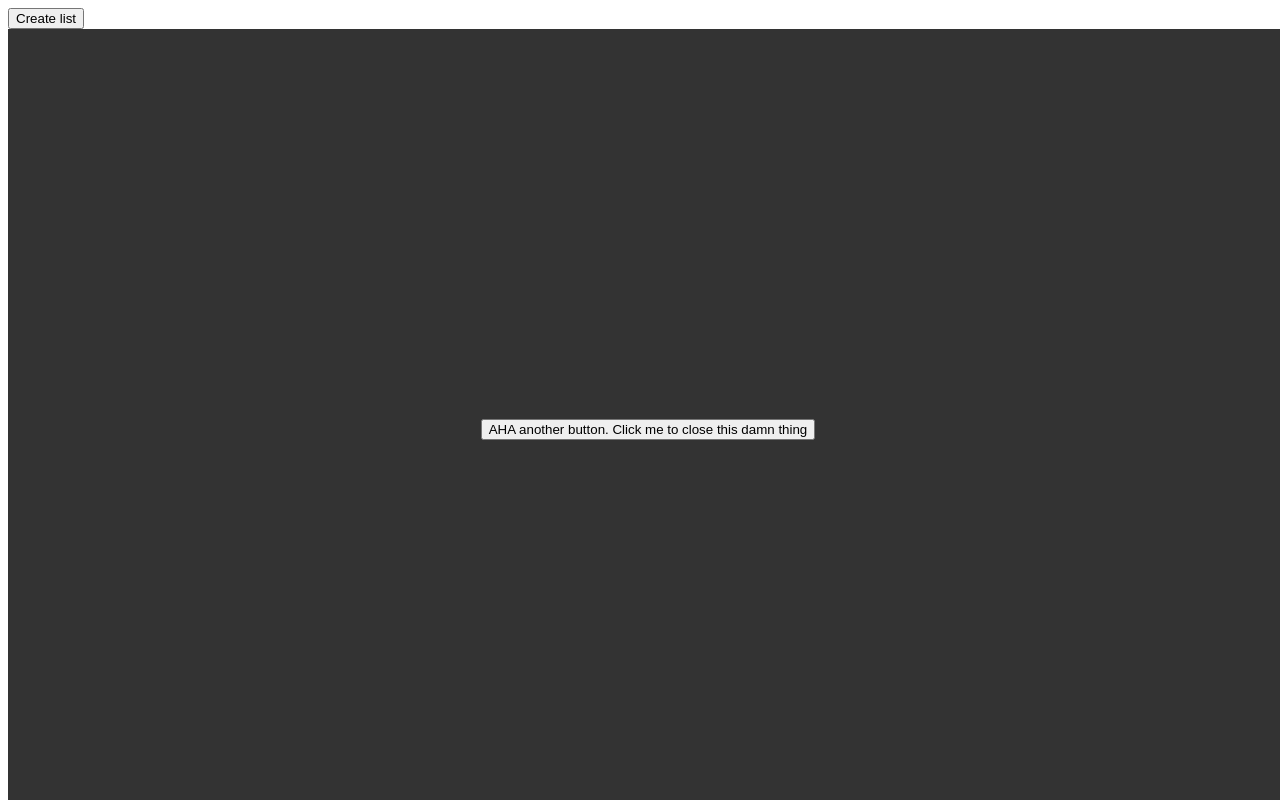
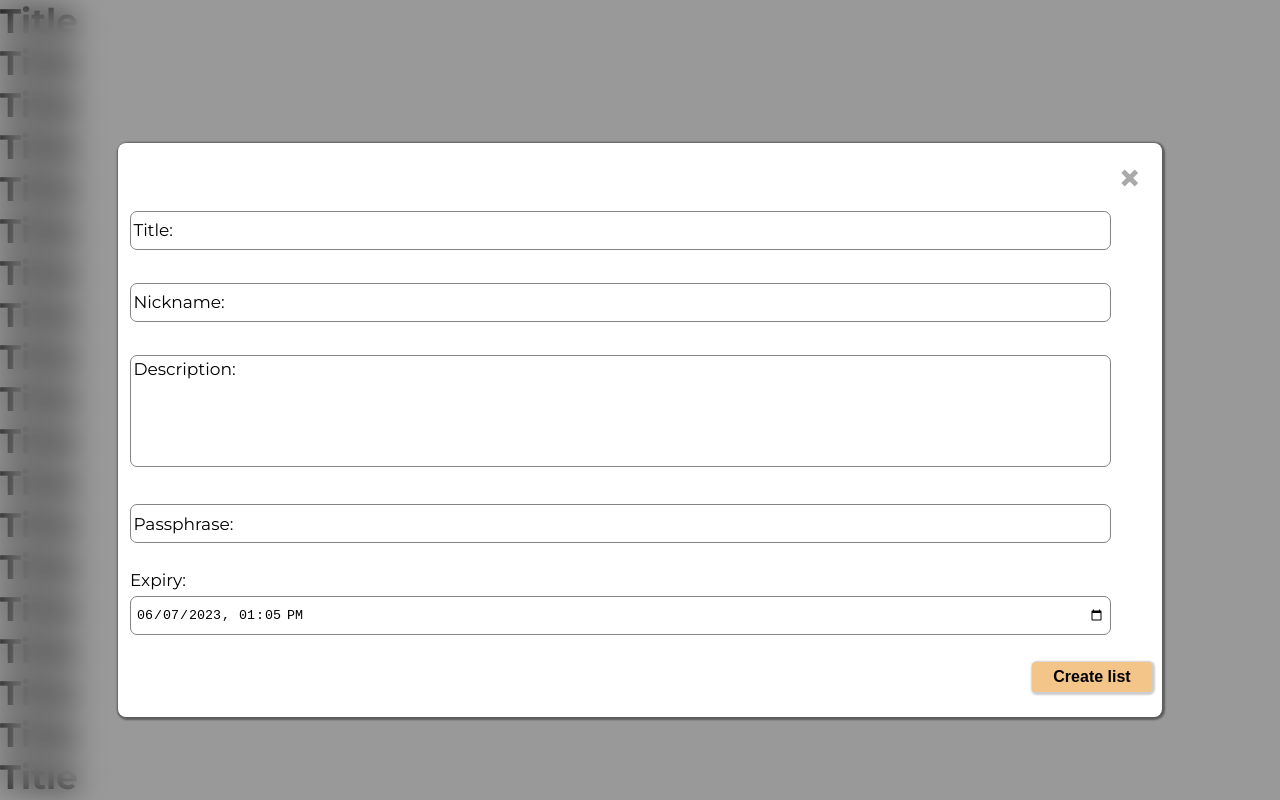
Before and after one commit to amieldelatorre/superlist, a React (Vite) app in the folder frontend/: page / in a window 1280 px wide. Both pictures are taken after a click on the button "Create list". Built offline with nearby package versions, Linux system fonts and the light colour scheme; no server answers.

Commit message:
Working modal without backend integration

```diff
--- a/frontend/src/App.tsx
+++ b/frontend/src/App.tsx
@@ -4,11 +4,17 @@ import { Home } from "./pages/Home"
 import { NotFound } from "./pages/NotFound"
 
 function App() {
+  fetch("http://localhost:8080/health")
+  .then(res => res.text())
+  .then(console.log)
+
   return (
-    <Routes>
-      <Route path="/" element={<Home />} />
-      <Route path="*" element={<NotFound />} />
-    </Routes>
+    <div className="main-wrapper">
+      <Routes>
+        <Route path="/" element={<Home />} />
+        <Route path="*" element={<NotFound />} />
+      </Routes>
+    </div>
   )
 }
 
--- a/frontend/src/components/CreateListModal.tsx
+++ b/frontend/src/components/CreateListModal.tsx
@@ -1,21 +1,104 @@
-import { FC } from "react";
+import { FC, ChangeEvent, useState, useEffect, useCallback } from "react";
 import '../css/main.css';
 
 interface CreateListModalProps {
   showModal: boolean;
-  toggleModal(): void;
+  toggleShowModal(): void;
 }
 
+type FormData = {
+  createdBy: string;
+  title: string;
+  description: string;
+  passphrase: string;
+  expiry: Date;
+};
 
-export const CreateListModal: FC<CreateListModalProps> = ({showModal, toggleModal}: CreateListModalProps) => {
+export const CreateListModal: FC<CreateListModalProps> = ({showModal, toggleShowModal}: CreateListModalProps) => {
+  const [formData, setFormData] = useState<FormData>({createdBy: "", title: "", description: "", passphrase: "", expiry: new Date(Date.now() + (3600 * 1000 * 24))});
+
+  const handleEscKey = useCallback((e: KeyboardEvent) => {
+    if (e.key === "Escape") {
+      toggleShowModal();
+    }
+  }, [toggleShowModal]);
+
+  useEffect(() => {
+    document.addEventListener('keyup', handleEscKey, false);
+  });
+
+  const createListFormSubmit = (e: React.FormEvent) => {
+    console.log(formData);
+    e.preventDefault()
+    toggleShowModal();
+  };
+
+  const handleInputChange = (e: ChangeEvent<HTMLInputElement>) => {
+    handleFormChange(e.currentTarget.id, e.currentTarget.value);
+  };
+
+  const handleTextareaChange = (e: ChangeEvent<HTMLTextAreaElement>) => {
+    handleFormChange(e.currentTarget.id, e.currentTarget.value);
+  };
+
+  const handleFormChange = (name: string, value: any) => {
+    if (name == "expiry") {
+      value = new Date(value);
+    }
+    else {
+      value = value;
+    }
+    setFormData({...formData, [name]: value});
+  };
+
+  const dateToDateTimeLocalString = (date: Date): string => {
+    const year = date.getFullYear().toString();
+    const month = date.getMonth() < 10 ? `0${date.getMonth()}`: date.getMonth();
+    const day = date.getDate() < 10 ? `0${date.getDate()}`: date.getDate();
+
+
+    return [year, month, day].join('-') + "T" + date.toTimeString().slice(0, 5);
+  }
 
   return (
     <>
       {
         showModal ? (
-          <div className="base-modal">
-            <div className="create-list-modal-content">
-              <button onClick={() => toggleModal()}>AHA another button. Click me to close this damn thing</button>
+          <div id="create-list-base-modal" className="base-modal" onClick={toggleShowModal}>
+            <div className="create-list-modal-content" onClick={e => {e.stopPropagation();}}>
+              <div>
+                <span className="close-button" onClick={toggleShowModal}>&times;</span>
+              </div>
+              <form onSubmit={createListFormSubmit}>
+                <div className="form-field text-field-wrap">
+                  <input type="text" id="title" value={formData.title} onChange={handleInputChange} required/>
+                  <label htmlFor="title">Title:</label>
+                </div>
+
+                <div className="form-field text-field-wrap">
+                  <input type="text" id="createdBy" value={formData.createdBy} onChange={handleInputChange} required/>
+                  <label htmlFor="createdBy">Nickname:</label>
+                </div>
+
+                <div className="form-field textarea-field-wrap">
+                  <textarea id="description"value={formData.description} onChange={handleTextareaChange} required/>
+                  <label htmlFor="description">Description:</label>
+                </div>
+
+                <div className="form-field text-field-wrap">
+                  <input type="password" id="passphrase" value={formData.passphrase} onChange={handleInputChange} required/>
+                  <label htmlFor="passphrase">Passphrase:</label>
+                </div>
+
+                <div className="form-field datetime-local-field-wrap">
+                  <label htmlFor="expiry">Expiry:</label>
+                  <input type="datetime-local" id="expiry" value={dateToDateTimeLocalString(formData.expiry)} onChange={handleInputChange} required/>
+                </div>
+
+                <div className="create-list-form-submit-button-wrapper">
+                  <button className="create-list-form-submit-button" type="submit">Create list</button>
+                </div>
+              </form>
             </div>
           </div>
         ): null
--- /dev/null
+++ b/frontend/src/css/default.css
@@ -0,0 +1,53 @@
+@import url('https://fonts.googleapis.com/css2?family=Montserrat:wght@400;500;700&display=swap');
+
+*, .root {
+  margin: 0;
+  padding: 0;
+}
+
+body {
+  font-family: 'Montserrat', sans-serif;
+  font-size: 17px;
+}
+
+button:hover {
+  cursor: pointer;
+}
+
+button {
+  padding: 3px 5px 3px 5px;
+  border-radius: 4px;
+  border: none;
+  box-shadow: 1px 1px 2px 2px rgba(0, 0, 0, .2);
+}
+
+.base-modal {
+  left: 0;
+  top: 0;
+  position: fixed;
+  width: 100%;
+  height: 100%;
+  background-color: rgba(0, 0, 0, .4);
+  backdrop-filter: blur(15px);
+  padding-top: 30px;
+  align-items: center;
+  align-content: center;
+  z-index: 1;
+  display: block;
+}
+
+form input, form textarea {
+  margin: 0.5em 0;
+  border: 1px solid #858383;
+  padding: 5px;
+  border-radius: 7px;
+}
+
+form input {
+  height: 2em;
+}
+
+form textarea {
+  height: 100px;
+  resize: none;
+}
--- a/frontend/src/css/main.css
+++ b/frontend/src/css/main.css
@@ -1,9 +1,115 @@
-.base-modal {
-  width: 100%;
-  height: 100%;
-  background: rgba(0, 0, 0, 0.8);
-  position: fixed;
+.create-list-button {
+  background-color: #f3c588;
+  width: 150px;
+  height: 50px;
+  font-size: medium;
+  font-weight: 800;
+}
+
+/* .main-wrapper {
+  height: 1000px;
+  text-align: center;
+} */
+
+.create-list-modal-content {
+  width: 80%;
+  margin: 30px auto 30px auto;
+  padding: 10px;
+  overflow: hidden;
+  text-align: initial;
   display: flex;
-  justify-content: center;
-  align-items: center;
+  flex-direction: column;
+  background-color: white;
+  border-radius: 8px;
+  margin: auto;
+  box-shadow: 1px 1px 2px 2px rgba(0, 0, 0, .4);
 }
+
+.close-button {
+  color: #aaaaaa;
+  text-align: end;
+  font-size: 40px;
+  font-weight: bold;
+  width: fit-content;
+  float: right;
+  cursor: pointer;
+  padding-right: 1%;
+}
+
+.form-field {
+  margin: 2px;
+}
+
+input:hover, textarea:hover, label:hover {
+  cursor: text;
+}
+
+form label {
+  height: 0px;
+}
+
+form input, form textarea {
+  width: 95%;
+}
+
+form input, form textarea, label {
+  transition: all 500ms cubic-bezier(1, -0.75, 1, 1);
+  touch-action: manipulation;
+}
+
+.form-field {
+  margin-bottom: 20px;
+}
+
+
+form .text-field-wrap label {
+  display: block;
+  transform-origin: left bottom;
+  transform: translate(0.2em, -2.1em);
+}
+
+form .textarea-field-wrap label {
+  display: block;
+  transform-origin: left bottom;
+  transform: translate(0.2em, -7em);
+}
+
+form .text-field-wrap input:focus {
+  border-color: #f3c588;
+  outline-width: 0;
+}
+
+form .text-field-wrap input:focus + label {
+  transform: translate(0.2em, -4em);
+}
+
+form .text-field-wrap input:valid + label {
+  transform: translate(0.2em, -4em);
+}
+
+form .textarea-field-wrap textarea:focus {
+  border-color: #f3c588;
+  outline-width: 0;
+}
+
+form .textarea-field-wrap textarea:focus + label {
+  transform: translate(0.2em, -8.5em);
+}
+
+form .textarea-field-wrap textarea:valid + label {
+  transform: translate(0.2em, -8.5em);
+}
+
+.create-list-form-submit-button {
+  background-color: #f3c588;
+  width: 120px;
+  height: 30px;
+  font-size: medium;
+  font-weight: 800;
+  margin-bottom: 15px;
+}
+
+.create-list-form-submit-button-wrapper {
+  display: flex;
+  justify-content: end;
+}
--- a/frontend/src/main.tsx
+++ b/frontend/src/main.tsx
@@ -2,6 +2,9 @@ import React from 'react'
 import ReactDOM from 'react-dom/client'
 import App from './App.tsx'
 import { BrowserRouter } from 'react-router-dom'
+import './css/default.css';
+import './css/main.css';
+
 
 ReactDOM.createRoot(document.getElementById('root') as HTMLElement).render(
   <React.StrictMode>
--- a/frontend/src/pages/Home.tsx
+++ b/frontend/src/pages/Home.tsx
@@ -3,16 +3,36 @@ import { CreateListModal } from "../components/CreateListModal";
 
 export const Home: FC = () => {
   const [showModal, setShowModal] = useState(false);
+  const [showCreateListButton, setShowCreateListButton] = useState(true);
 
-  const toggleModal = () => {
+  const createListButtonModalToggle = () => {
     setShowModal(showModal => !showModal);
+    setShowCreateListButton(showCreateListButton => !showCreateListButton);
   };
 
-
   return (
-    <div>
-      <button onClick={toggleModal} >Create list</button>
-      <CreateListModal showModal={showModal} toggleModal={toggleModal}/>
-    </div>
+    <>
+      <h1>Title</h1>
+      <h1>Title</h1>
+      <h1>Title</h1>
+      <h1>Title</h1>
+      <h1>Title</h1>
+      <h1>Title</h1>
+      <h1>Title</h1>
+      <h1>Title</h1>
+      <h1>Title</h1>
+      <h1>Title</h1>
+      <h1>Title</h1>
+      <h1>Title</h1>
+      <h1>Title</h1>
+      <h1>Title</h1>
+      <h1>Title</h1>
+      <h1>Title</h1>
+      <h1>Title</h1>
+      <h1>Title</h1>
+      <h1>Title</h1>
+      { showCreateListButton && <button className="create-list-button" onClick={createListButtonModalToggle}>Create list</button> }
+      <CreateListModal showModal={showModal} toggleShowModal={createListButtonModalToggle}/>
+    </>
   )
 }
```
